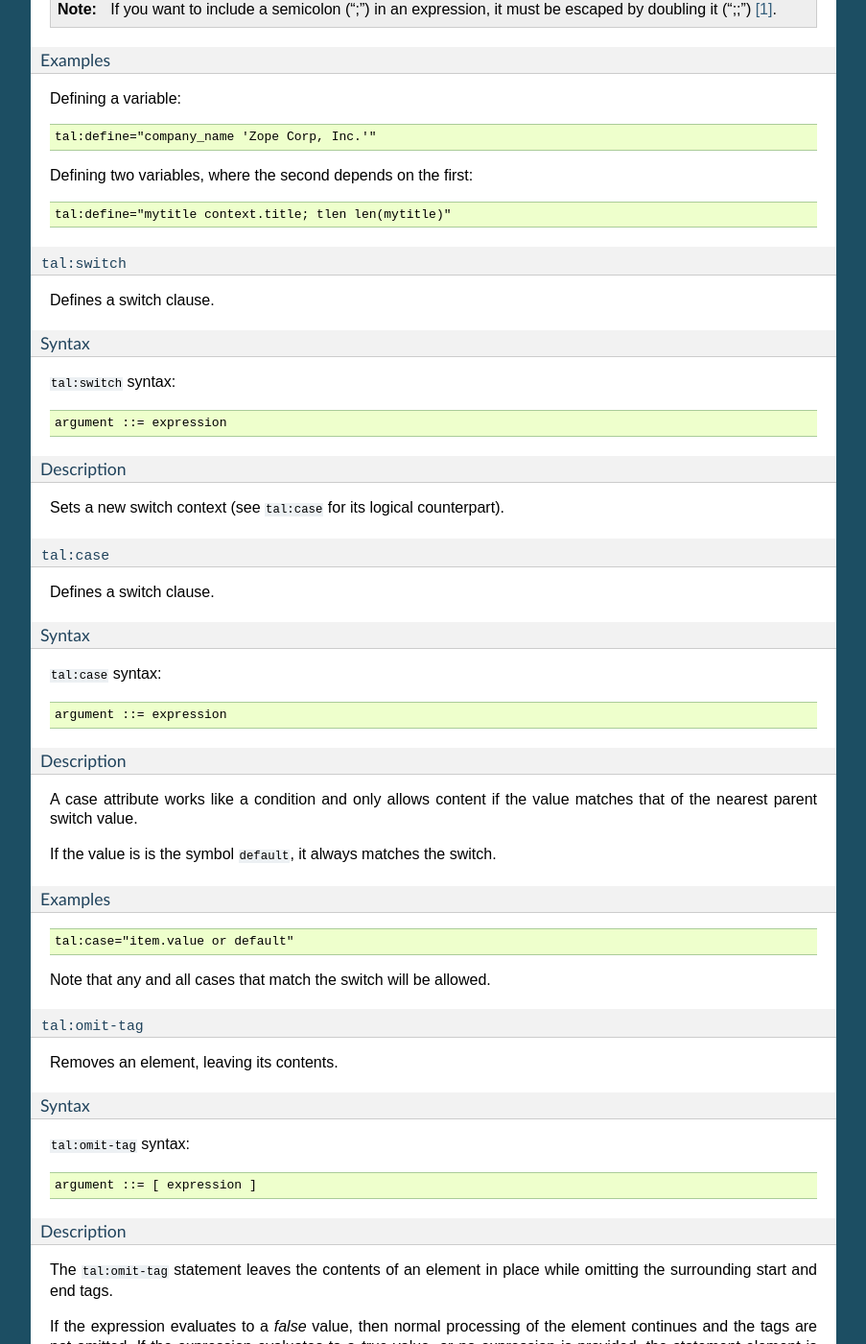
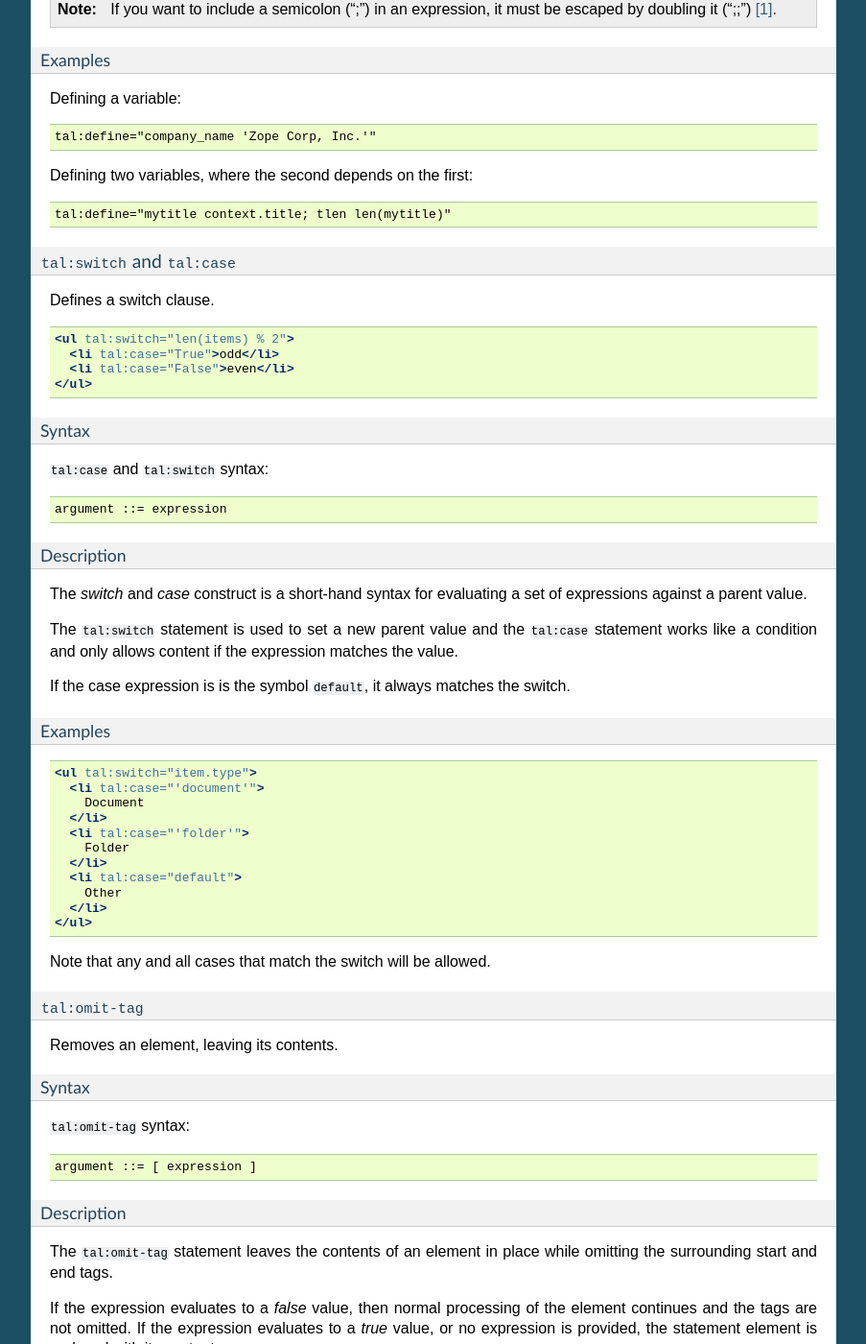
Before and after one commit to malthe/chameleon, a Sphinx documentation site: the page built from docs/reference.rst, in a window 1280 px wide and 1400 px high, scrolled down 4896 px. Shown: the whole window at 96% size, without its empty margins (198-1101 px from the left). Built offline with Sphinx 7.4.7, drawn with Linux system fonts in a browser that asks for light colours.

Commit message:
Improved documentation on ``tal:switch`` and ``tal:case``.

```diff
--- a/docs/reference.rst
+++ b/docs/reference.rst
@@ -325,54 +325,54 @@ Defining two variables, where the second depends on the first::
         tal:define="mytitle context.title; tlen len(mytitle)"
 
 
-``tal:switch``
-^^^^^^^^^^^^^^
+``tal:switch`` and ``tal:case``
+^^^^^^^^^^^^^^^^^^^^^^^^^^^^^^^
 
 Defines a switch clause.
+
+::
+
+  <ul tal:switch="len(items) % 2">
+    <li tal:case="True">odd</li>
+    <li tal:case="False">even</li>
+  </ul>
 
 Syntax
 ~~~~~~
 
-``tal:switch`` syntax::
+``tal:case`` and ``tal:switch`` syntax::
 
     argument ::= expression
-
 
 Description
 ~~~~~~~~~~~
 
-Sets a new switch context (see ``tal:case`` for its logical
-counterpart).
+The *switch* and *case* construct is a short-hand syntax for
+evaluating a set of expressions against a parent value.
 
+The ``tal:switch`` statement is used to set a new parent value and the
+``tal:case`` statement works like a condition and only allows content
+if the expression matches the value.
 
-``tal:case``
-^^^^^^^^^^^^
-
-Defines a switch clause.
-
-Syntax
-~~~~~~
-
-``tal:case`` syntax::
-
-    argument ::= expression
-
-
-Description
-~~~~~~~~~~~
-
-A case attribute works like a condition and only allows content if the
-value matches that of the nearest parent switch value.
-
-If the value is is the symbol ``default``, it always matches the
-switch.
+If the case expression is is the symbol ``default``, it always matches
+the switch.
 
 Examples
 ~~~~~~~~
 
 ::
 
-  tal:case="item.value or default"
+  <ul tal:switch="item.type">
+    <li tal:case="'document'">
+      Document
+    </li>
+    <li tal:case="'folder'">
+      Folder
+    </li>
+    <li tal:case="default">
+      Other
+    </li>
+  </ul>
 
 Note that any and all cases that match the switch will be allowed.
 
```
